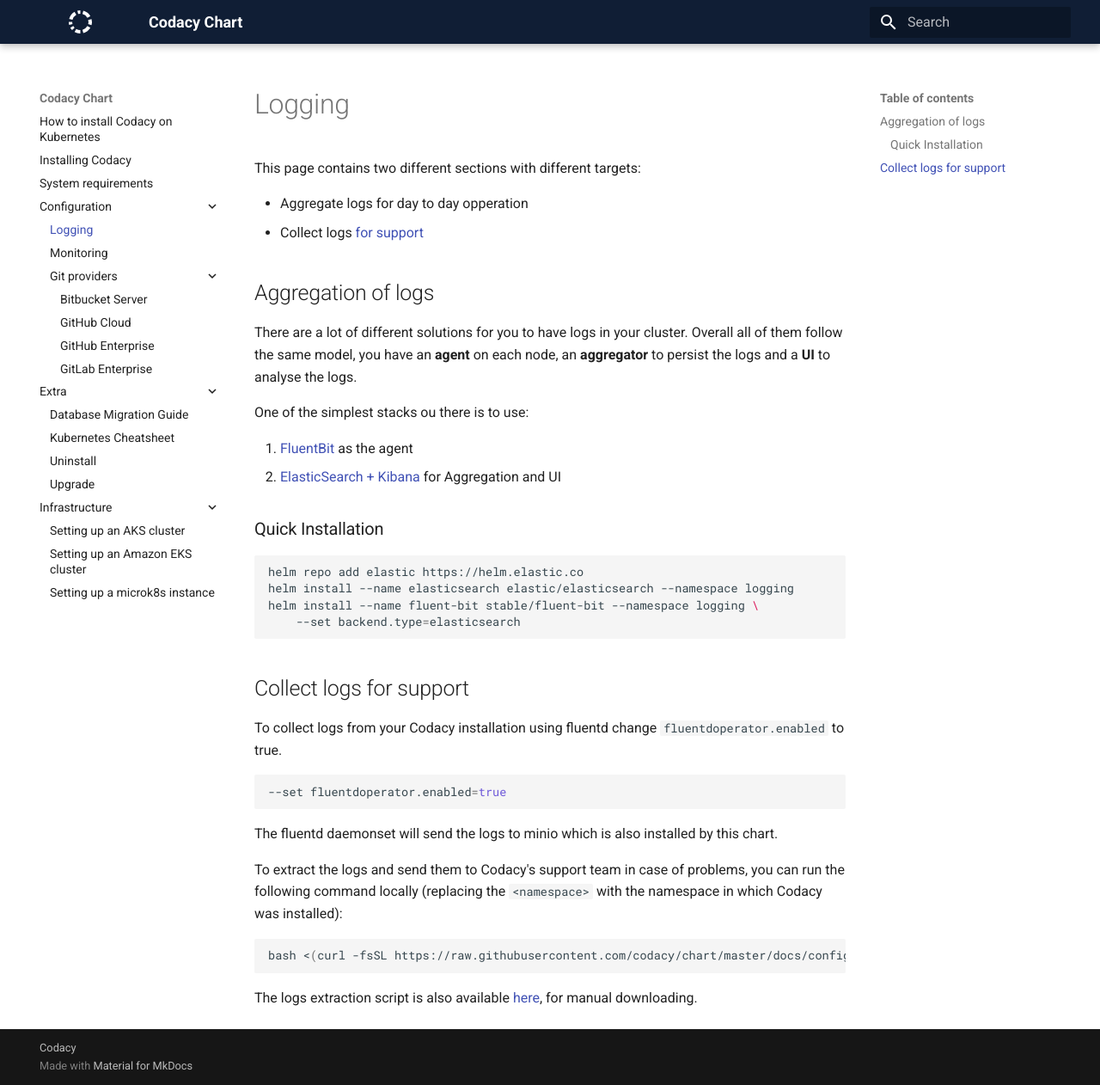
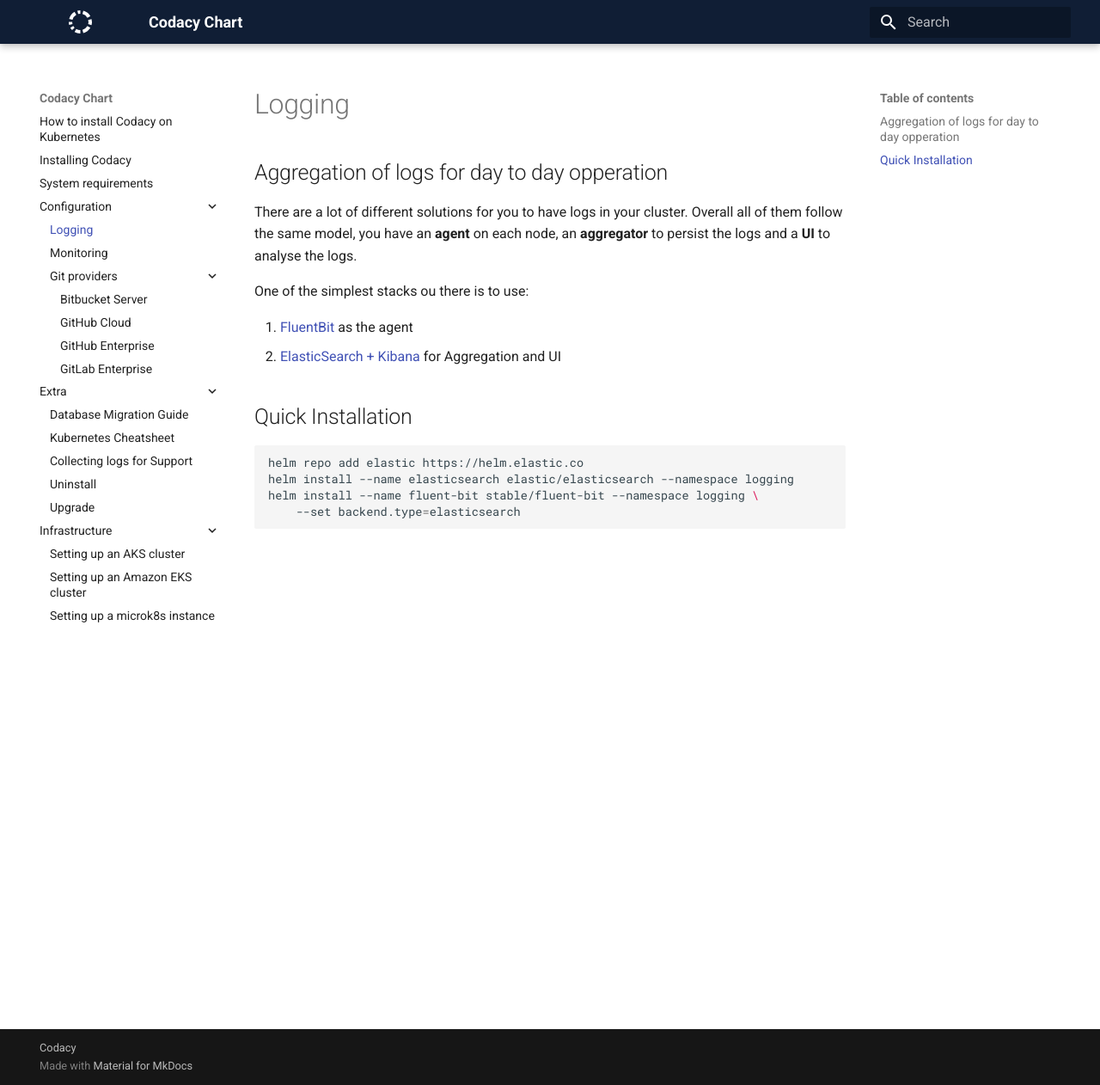
Before and after one commit to codacy/chart, an MkDocs documentation site: the page built from docs/configuration/logging.md, in a window 1280 px wide and 1262 px high. Shown: the whole window at 86% size. Built offline with MkDocs 1.6.1 and Material for MkDocs 9.7.7, drawn with Linux system fonts in a browser that asks for light colours.

Commit message:
Move obtaining logs for Support to its own page

````diff
--- a/docs/configuration/logging.md
+++ b/docs/configuration/logging.md
@@ -1,11 +1,6 @@
 # Logging
 
-This page contains two different sections with different targets:
-
-- Aggregate logs for day to day opperation
-- Collect logs [for support](#collect-logs-for-support)
-
-## Aggregation of logs
+## Aggregation of logs for day to day opperation
 
 There are a lot of different solutions for you to have logs in your
 cluster. Overall all of them follow the same model, you have an **agent**
@@ -16,7 +11,7 @@
 1. [FluentBit](https://github.com/helm/charts/tree/master/stable/fluent-bit) as the agent
 2. [ElasticSearch + Kibana](https://github.com/elastic/helm-charts/tree/master/elasticsearch) for Aggregation and UI
 
-### Quick Installation
+## Quick Installation
 
 ```bash
 helm repo add elastic https://helm.elastic.co
@@ -24,21 +19,3 @@
 helm install --name fluent-bit stable/fluent-bit --namespace logging \
     --set backend.type=elasticsearch
 ```
-
-## Collect logs for support
-
-To collect logs from your Codacy installation using fluentd change `fluentdoperator.enabled` to true.
-
-```bash
---set fluentdoperator.enabled=true
-```
-
-The fluentd daemonset will send the logs to minio which is also installed by this chart.
-
-To extract the logs and send them to Codacy's support team in case of problems, you can run the following command locally (replacing the `<namespace>` with the namespace in which Codacy was installed):
-
-```bash
-bash <(curl -fsSL https://raw.githubusercontent.com/codacy/chart/master/docs/configuration/extract-codacy-logs.sh) -n <namespace>
-```
-
-The logs extraction script is also available [here](extract-codacy-logs.sh), for manual downloading.
````
Also changed, not shown: docs/extra/logs-collect.md (added, +17 -0 lines), 2 other files.
